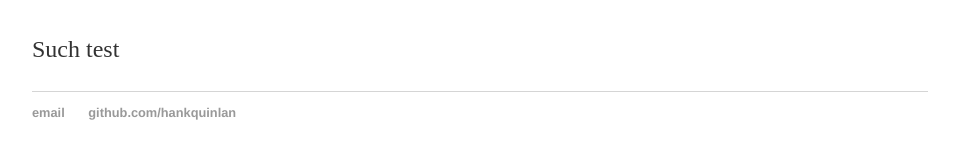
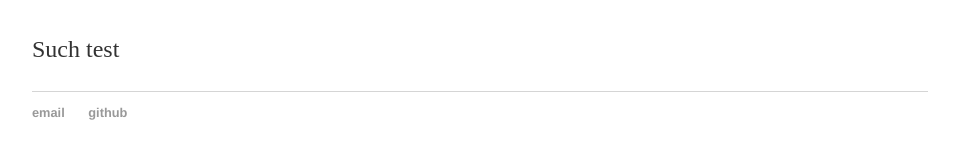
Before and after one commit to testytestytest0/testytestytest.github.io, a Jekyll site: the page built from index.html, in a window 1280 px wide. Shown: the part 164-323 px from the top of the page, without its empty margins (160-1119 px from the left). Built offline with Jekyll 4.4.1, drawn with Linux system fonts in a browser that asks for light colours.

Commit message:
Update default.html

```diff
--- a/_layouts/default.html
+++ b/_layouts/default.html
@@ -21,8 +21,8 @@
 			</div><!-- /.container -->
 			<footer>
 	    		<ul>
-	        		<li><a href="mailto:hankquinlanhub@gmail.com">email</a></li>
-	        		<li><a href="https://github.com/hankquinlan">github.com/hankquinlan</a></li>
+	        		<li><a href="mailto:testytestytest0@gmail.com">email</a></li>
+	        		<li><a href="https://github.com/testytestytest0">github</a></li>
 				</ul>
 			</footer>
 		</body>
```
